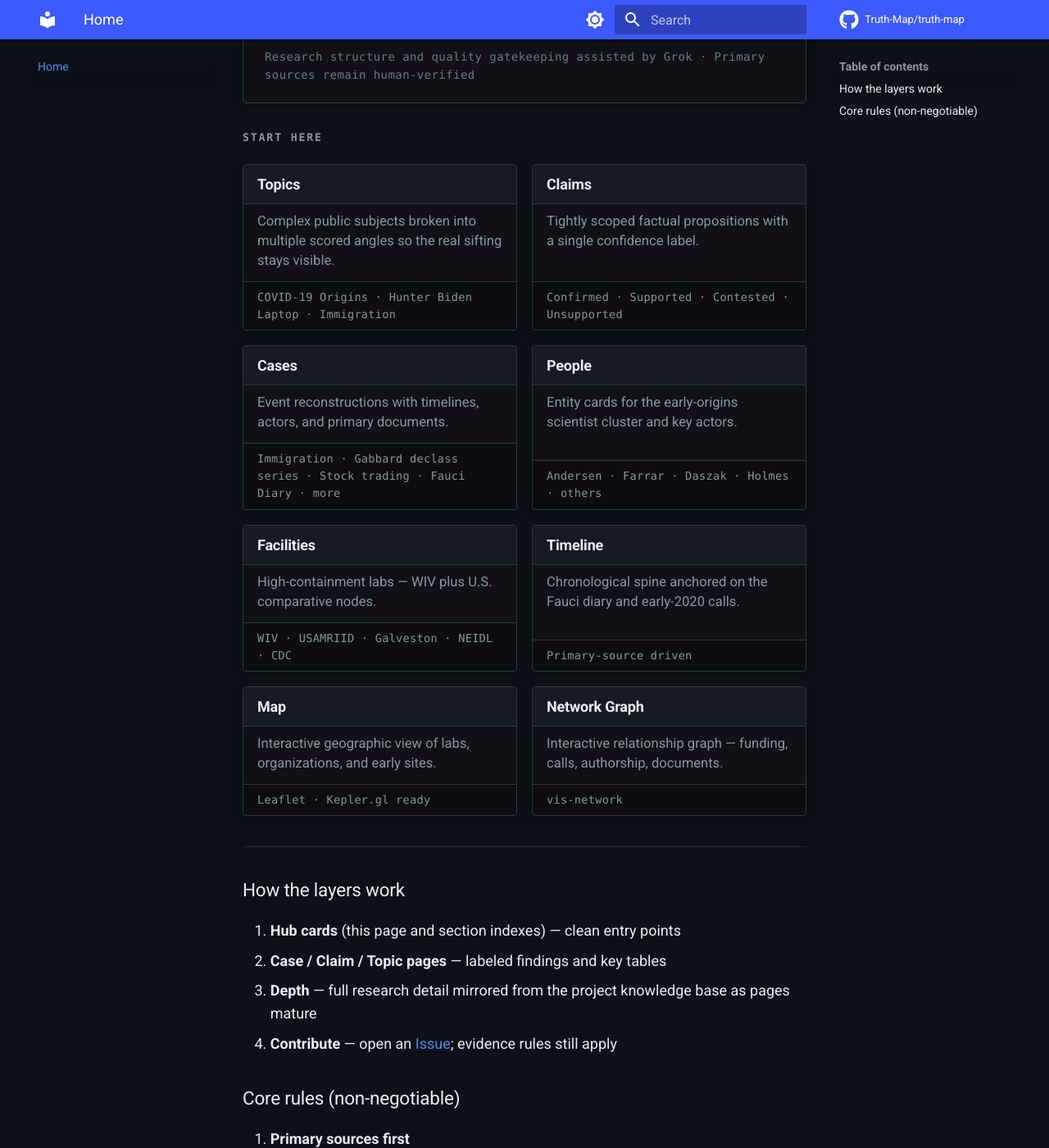
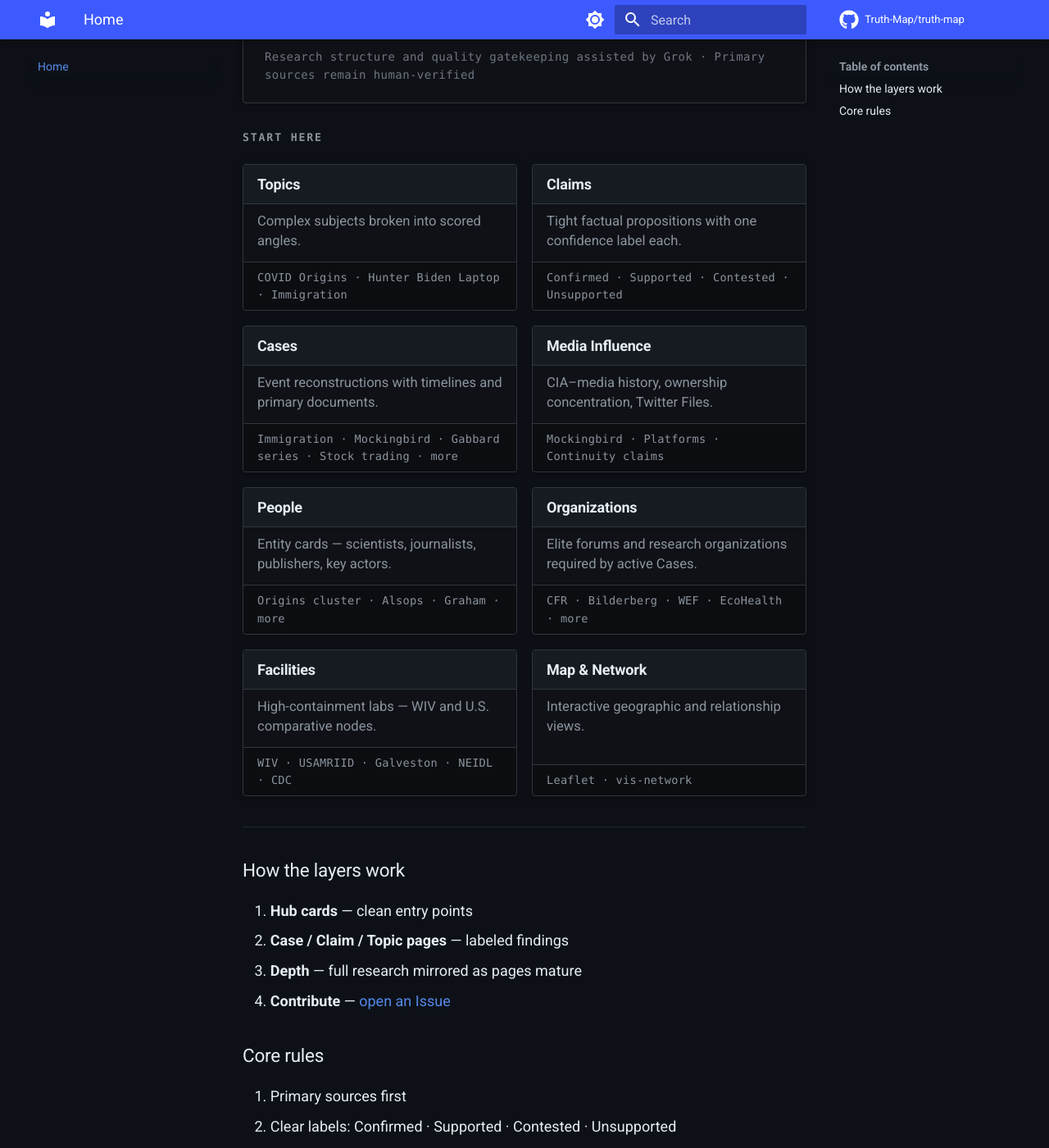
Before and after one commit to BnBCleaners/truth-map, an MkDocs documentation site: the page built from docs/index.md, in a window 1280 px wide and 1400 px high, scrolled down 271 px. Shown: the whole window at 82% size. Built offline with MkDocs 1.6.1 and Material for MkDocs 9.7.7, drawn with Linux system fonts in a browser that asks for light colours; comment, search, counter and statistics services are not loaded; some of the changed text lies outside the part shown.

Commit message:
Add media people (Alsops, Graham), expanded Cases/Claims indexes, home with Media + Orgs, full nav

```diff
--- a/docs/index.md
+++ b/docs/index.md
@@ -10,50 +10,50 @@
 
 <div class="tm-card">
   <h3><a href="topics/">Topics</a></h3>
-  <p>Complex public subjects broken into multiple scored angles so the real sifting stays visible.</p>
-  <div class="meta">COVID-19 Origins · Hunter Biden Laptop · Immigration</div>
+  <p>Complex subjects broken into scored angles.</p>
+  <div class="meta">COVID Origins · Hunter Biden Laptop · Immigration</div>
 </div>
 
 <div class="tm-card">
   <h3><a href="claims/">Claims</a></h3>
-  <p>Tightly scoped factual propositions with a single confidence label.</p>
+  <p>Tight factual propositions with one confidence label each.</p>
   <div class="meta">Confirmed · Supported · Contested · Unsupported</div>
 </div>
 
 <div class="tm-card">
   <h3><a href="cases/">Cases</a></h3>
-  <p>Event reconstructions with timelines, actors, and primary documents.</p>
-  <div class="meta">Immigration · Gabbard declass series · Stock trading · Fauci Diary · more</div>
+  <p>Event reconstructions with timelines and primary documents.</p>
+  <div class="meta">Immigration · Mockingbird · Gabbard series · Stock trading · more</div>
+</div>
+
+<div class="tm-card">
+  <h3><a href="media/">Media Influence</a></h3>
+  <p>CIA–media history, ownership concentration, Twitter Files.</p>
+  <div class="meta">Mockingbird · Platforms · Continuity claims</div>
 </div>
 
 <div class="tm-card">
   <h3><a href="people/">People</a></h3>
-  <p>Entity cards for the early-origins scientist cluster and key actors.</p>
-  <div class="meta">Andersen · Farrar · Daszak · Holmes · others</div>
+  <p>Entity cards — scientists, journalists, publishers, key actors.</p>
+  <div class="meta">Origins cluster · Alsops · Graham · more</div>
+</div>
+
+<div class="tm-card">
+  <h3><a href="organizations/">Organizations</a></h3>
+  <p>Elite forums and research organizations required by active Cases.</p>
+  <div class="meta">CFR · Bilderberg · WEF · EcoHealth · more</div>
 </div>
 
 <div class="tm-card">
   <h3><a href="facilities/">Facilities</a></h3>
-  <p>High-containment labs — WIV plus U.S. comparative nodes.</p>
+  <p>High-containment labs — WIV and U.S. comparative nodes.</p>
   <div class="meta">WIV · USAMRIID · Galveston · NEIDL · CDC</div>
 </div>
 
 <div class="tm-card">
-  <h3><a href="timeline/">Timeline</a></h3>
-  <p>Chronological spine anchored on the Fauci diary and early-2020 calls.</p>
-  <div class="meta">Primary-source driven</div>
-</div>
-
-<div class="tm-card">
-  <h3><a href="map/">Map</a></h3>
-  <p>Interactive geographic view of labs, organizations, and early sites.</p>
-  <div class="meta">Leaflet · Kepler.gl ready</div>
-</div>
-
-<div class="tm-card">
-  <h3><a href="network/">Network Graph</a></h3>
-  <p>Interactive relationship graph — funding, calls, authorship, documents.</p>
-  <div class="meta">vis-network</div>
+  <h3><a href="map/">Map & Network</a></h3>
+  <p>Interactive geographic and relationship views.</p>
+  <div class="meta">Leaflet · vis-network</div>
 </div>
 
 </div>
@@ -62,20 +62,17 @@
 
 ### How the layers work
 
-1. **Hub cards** (this page and section indexes) — clean entry points
-2. **Case / Claim / Topic pages** — labeled findings and key tables
-3. **Depth** — full research detail mirrored from the project knowledge base as pages mature
-4. **Contribute** — open an [Issue](https://github.com/Truth-Map/truth-map/issues/new/choose); evidence rules still apply
+1. **Hub cards** — clean entry points
+2. **Case / Claim / Topic pages** — labeled findings
+3. **Depth** — full research mirrored as pages mature
+4. **Contribute** — [open an Issue](https://github.com/Truth-Map/truth-map/issues/new/choose)
 
-### Core rules (non-negotiable)
+### Core rules
 
-1. **Primary sources first**
-2. **Clear labels** on every claim: Confirmed · Supported · Contested · Unsupported / Misleading
-3. Always show evidence **for and against**
-4. No doxxing, no illegal material, no speculation presented as fact
-5. Public contributions are welcome and reviewed against these standards before entering the official record
+1. Primary sources first
+2. Clear labels: Confirmed · Supported · Contested · Unsupported
+3. Evidence for and against
+4. No doxxing, no illegal material, no speculation as fact
+5. Contributions welcome and reviewed
 
----
-
-**Source of truth:** [GitHub repository](https://github.com/Truth-Map/truth-map)
-**Contribute:** Open an [Issue](https://github.com/Truth-Map/truth-map/issues/new/choose) using the templates
+**Source of truth:** [GitHub](https://github.com/Truth-Map/truth-map)
--- a/mkdocs.yml
+++ b/mkdocs.yml
@@ -57,11 +57,13 @@ nav:
     - Laptop = Russian disinfo: claims/C-01-laptop-russian-disinfo.md
     - 51-letter “just expert opinion”: claims/C-04-51-letter-expert-opinion.md
     - Manufactured Russia hoax framing: claims/C-06-manufactured-russia-hoax.md
+    - Mockingbird never ended: claims/C-11-mockingbird-never-ended.md
     - Lab-leak framing: claims/C-02-lab-leak-is-conspiracy-theory.md
     - GOF funding at WIV: claims/C-03-no-gain-of-function-at-wiv.md
   - Cases:
     - Overview: cases/index.md
     - Unchecked / Illegal Immigration: cases/unchecked-illegal-immigration.md
+    - Project Mockingbird: cases/project-mockingbird.md
     - Gabbard COVID / Fauci (2026): cases/gabbard-covid-fauci.md
     - Gabbard 2016 Election: cases/gabbard-2016-election.md
     - Gabbard Biolabs: cases/gabbard-biolabs.md
@@ -70,6 +72,10 @@ nav:
     - Lancet Letter (2020): cases/lancet-letter.md
     - Proximal Origin (2020): cases/proximal-origin.md
     - Fauci GOF Testimony (2021): cases/fauci-gof-testimony.md
+  - Media Influence:
+    - Overview: media/index.md
+    - Ownership concentration: media/ownership-concentration.md
+    - Twitter Files / platforms: media/twitter-files.md
   - People:
     - Early-origins cluster: people/index.md
     - Kristian Andersen: people/kristian-andersen.md
@@ -80,7 +86,17 @@ nav:
     - Ron Fouchier: people/ron-fouchier.md
     - Christian Drosten: people/christian-drosten.md
     - Peter Daszak: people/peter-daszak.md
+    - Joseph Alsop: people/joseph-alsop.md
+    - Stewart Alsop: people/stewart-alsop.md
+    - Philip L. Graham: people/philip-l-graham.md
   - Organizations:
+    - Overview: organizations/index.md
+    - Council on Foreign Relations: organizations/cfr.md
+    - Bilderberg: organizations/bilderberg.md
+    - World Economic Forum: organizations/wef.md
+    - Trilateral Commission: organizations/trilateral-commission.md
+    - Atlantic Council: organizations/atlantic-council.md
+    - Aspen Institute: organizations/aspen-institute.md
     - EcoHealth Alliance: organizations/ecohealth-alliance.md
     - Wellcome Trust: organizations/wellcome-trust.md
   - Facilities:
```
Also changed, not shown: docs/cases/index.md (+16 -21 lines), docs/claims/index.md (+18 -26 lines), docs/people/joseph-alsop.md (added, +12 -0 lines), docs/people/philip-l-graham.md (added, +9 -0 lines), docs/people/stewart-alsop.md (added, +8 -0 lines).
